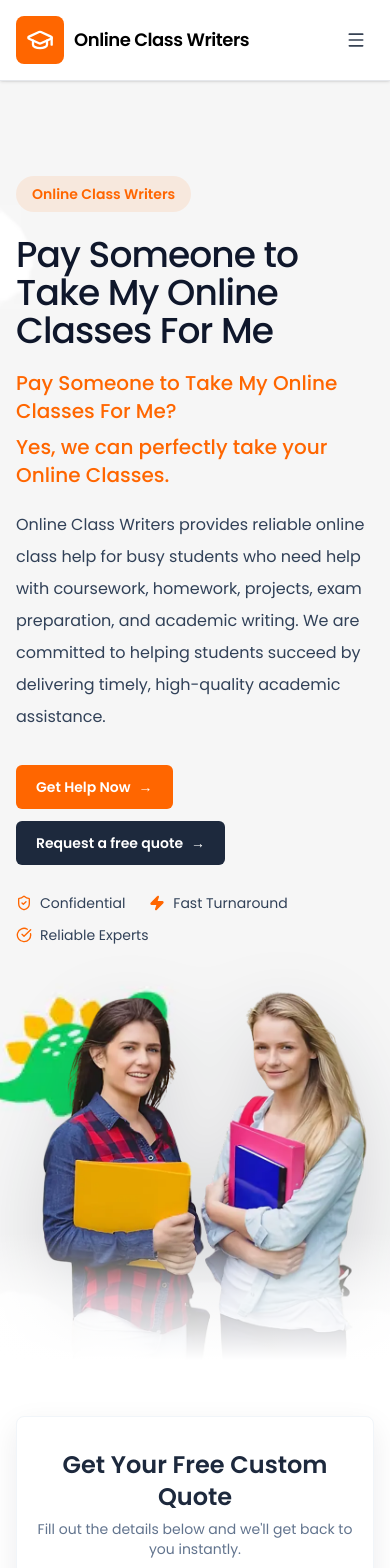
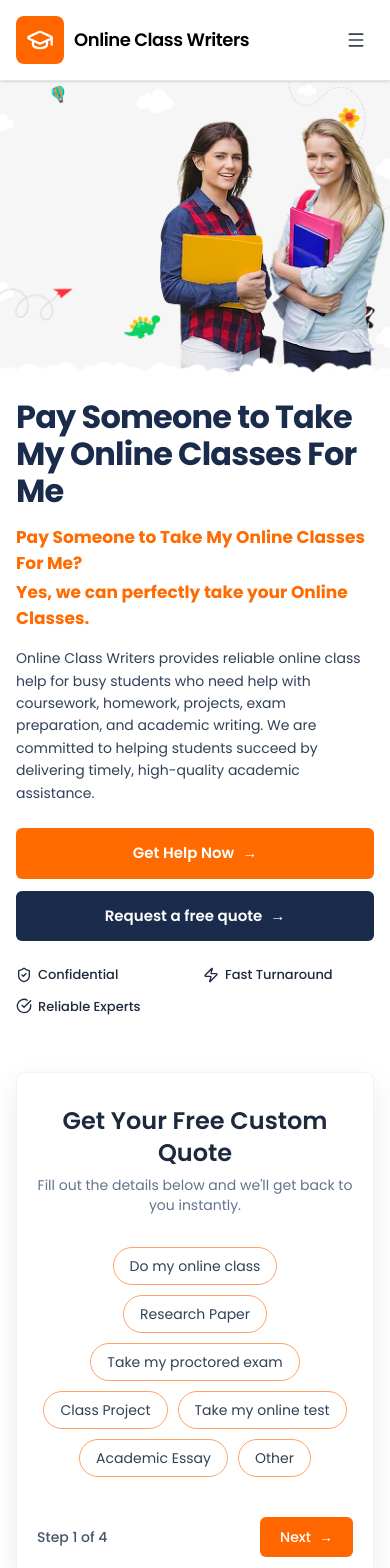
Before and after one commit to Mern-Unbeatable/alainmwadzua, a React app: page / in a window 390 px wide. Shown: the top 1568 px of the page. Built offline with nearby package versions, Linux system fonts and the light colour scheme.

Commit message:
Refactor code structure for improved readability and maintainability

```diff
--- a/src/components/home/HeroSection.jsx
+++ b/src/components/home/HeroSection.jsx
@@ -1,86 +1,206 @@
+// import React, { memo } from "react";
+// import { ShieldCheck, Zap, CheckCircle } from "lucide-react";
+
+// const HERO_BACKGROUND_IMAGE = "/mainHero.webp";
+// const HERO_RIGHT_IMAGE = "/heroRight.webp"; // Desktop Image
+// const HERO_MOBILE_IMAGE = "/mobileHero.png"; // Add your mobile/tab image path here
+
+// const HeroSection = memo(() => {
+//   return (
+//     <section className="relative isolate overflow-hidden pt-4 sm:pt-10 lg:pt-32">
+//       {/* Background Image - Only visible/relevant on desktop based on original design */}
+//       <div
+//         className="pointer-events-none absolute inset-0 z-0 bg-top bg-cover bg-no-repeat hidden lg:block"
+//         style={{ backgroundImage: `url(${HERO_BACKGROUND_IMAGE})` }}
+//         aria-hidden="true"
+//       />
+
+//       {/* FIXED: Removed 'px-4' from here for mobile.
+//         We only apply 'lg:px-4' for desktop so the mobile image can touch the edges.
+//       */}
+//       <div className="container mx-auto lg:px-4">
+//         <div className="flex flex-col lg:grid lg:grid-cols-2 gap-6 lg:gap-10 items-center pb-0 sm:pb-0 lg:pb-0">
+
+//           {/* Image Container - Ordered 1st on Mobile, 2nd on Desktop */}
+//           {/* Removed the negative margin hacks so it naturally fills 100% of the screen */}
+//           <div className="relative z-10 flex justify-center lg:justify-end order-1 lg:order-2 w-full lg:w-auto">
+//             {/* Desktop Image */}
+//             <img
+//               src={HERO_RIGHT_IMAGE}
+//               alt="Students holding books"
+//               className="hidden lg:block w-full max-w-[560px] object-contain drop-shadow-[0_28px_40px_rgba(15,23,42,0.15)]"
+//             />
+//             {/* Mobile/Tablet Image */}
+//             <img
+//               src={HERO_MOBILE_IMAGE}
+//               alt="Students holding books mobile"
+//               className="block lg:hidden w-full object-cover"
+//             />
+//           </div>
+
+//           {/* Text Content - Ordered 2nd on Mobile, 1st on Desktop */}
+//           {/* FIXED: Added 'px-4' here so the text still has padding on mobile devices */}
+//           <div className="relative z-30 w-full max-w-3xl order-2 lg:order-1 px-4 lg:px-0">
+//             {/* Hidden on mobile, visible on desktop */}
+//             <p className="hidden lg:inline-flex items-center rounded-full bg-orange-500/10 text-[#FF6B00] lg:text-primary px-4 py-2 text-sm font-semibold mb-6">
+//               Online Class Writers
+//             </p>
+
+//             <h1 className="text-[32px] sm:text-5xl lg:text-6xl font-bold lg:font-medium tracking-tight text-[#1a2b4c] lg:text-slate-900 leading-[1.15] lg:leading-[1.05]">
+//               Pay Someone to Take My Online Classes For Me
+//             </h1>
+
+//             <div className="mt-4 lg:mt-5 space-y-1 lg:space-y-2 text-[17px] sm:text-3xl font-bold lg:font-medium text-[#FF6B00] lg:text-primary">
+//               <p>Pay Someone to Take My Online Classes For Me?</p>
+//               <p>Yes, we can perfectly take your Online Classes.</p>
+//             </div>
+
+//             <p className="mt-4 lg:mt-5 max-w-xl text-[14px] lg:text-base text-slate-700 leading-[1.6] lg:leading-8">
+//               Online Class Writers provides reliable online class help for busy
+//               students who need help with coursework, homework, projects, exam
+//               preparation, and academic writing. We are committed to helping
+//               students succeed by delivering timely, high-quality academic
+//               assistance.
+//             </p>
+
+//             {/* Buttons - Stacked on mobile, row on desktop */}
+//             <div className="mt-6 lg:mt-8 flex flex-col sm:flex-row flex-wrap items-center gap-3">
+//               <button
+//                 type="button"
+//                 className="w-full sm:w-auto justify-center inline-flex items-center gap-2 rounded-md bg-[#FF6B00] lg:bg-primary px-5 py-3.5 lg:py-3 text-[15px] lg:text-sm font-semibold text-white transition-colors hover:opacity-90"
+//               >
+//                 Get Help Now
+//                 <span aria-hidden="true">→</span>
+//               </button>
+//               <button
+//                 type="button"
+//                 className="w-full sm:w-auto justify-center inline-flex items-center gap-2 rounded-md bg-[#1a2b4c] lg:bg-slate-800 px-5 py-3.5 lg:py-3 text-[15px] lg:text-sm font-semibold text-white transition-colors hover:bg-slate-700"
+//               >
+//                 Request a free quote
+//                 <span aria-hidden="true">→</span>
+//               </button>
+//             </div>
+
+//             {/* Checklist items - 2 columns on mobile, row on desktop */}
+//             <div className="mt-6 lg:mt-7 flex flex-wrap items-center gap-x-4 lg:gap-x-6 gap-y-3 text-[13px] lg:text-sm font-medium lg:font-normal text-slate-800 lg:text-slate-700">
+//               <div className="flex items-center gap-4 w-full sm:w-auto">
+//                 <span className="inline-flex items-center gap-1.5 lg:gap-2 w-[48%] sm:w-auto">
+//                   <ShieldCheck className="w-4 h-4 text-slate-800 lg:text-primary" />
+//                   Confidential
+//                 </span>
+//                 <span className="inline-flex items-center gap-1.5 lg:gap-2 w-[48%] sm:w-auto">
+//                   <Zap className="w-4 h-4 text-slate-800 lg:text-primary fill-transparent lg:fill-current" />
+//                   Fast Turnaround
+//                 </span>
+//               </div>
+//               <span className="inline-flex items-center gap-1.5 lg:gap-2 w-full sm:w-auto">
+//                 <CheckCircle className="w-4 h-4 text-slate-800 lg:text-primary" />
+//                 Reliable Experts
+//               </span>
+//             </div>
+//           </div>
+//         </div>
+//       </div>
+
+//       {/* Desktop Gradient Overlay */}
+//       <div className="hidden lg:block pointer-events-none absolute inset-x-0 bottom-0 z-20 h-32 bg-gradient-to-t from-white via-white/70 to-transparent sm:h-40 lg:h-48" />
+//     </section>
+//   );
+// });
+
+// HeroSection.displayName = "HeroSection";
+
+// export default HeroSection;
+
+
+
+
+
+
 import React, { memo } from "react";
 import { ShieldCheck, Zap, CheckCircle } from "lucide-react";
 
 const HERO_BACKGROUND_IMAGE = "/mainHero.webp";
 const HERO_RIGHT_IMAGE = "/heroRight.webp";
+const HERO_MOBILE_IMAGE = "/mobileHero.png";
 
 const HeroSection = memo(() => {
   return (
-    <section className="relative isolate overflow-hidden pt-24 sm:pt-28 lg:pt-32">
+    <section className="relative isolate overflow-hidden pt-0 lg:pt-32">
       <div
-        className="pointer-events-none absolute inset-0 z-0 bg-top bg-cover bg-no-repeat"
+        className="pointer-events-none absolute inset-0 z-0 bg-top bg-cover bg-no-repeat hidden lg:block"
         style={{ backgroundImage: `url(${HERO_BACKGROUND_IMAGE})` }}
         aria-hidden="true"
       />
 
-      <div className="container mx-auto px-4">
-        <div className="grid grid-cols-1 lg:grid-cols-2 gap-10 items-center pb-0 sm:pb-0 lg:pb-0">
-          <div className="relative z-30 max-w-3xl">
-            <p className="inline-flex items-center rounded-full bg-orange-500/10 text-primary px-4 py-2 text-sm font-semibold mb-6">
+      <div className="container mx-auto lg:px-4">
+        <div className="flex flex-col lg:grid lg:grid-cols-2 gap-6 lg:gap-10 items-center pb-0 sm:pb-0 lg:pb-0">
+          <div className="relative z-10 flex justify-center lg:justify-end order-1 lg:order-2 w-full lg:w-auto">
+            <img
+              src={HERO_RIGHT_IMAGE}
+              alt="Students holding books"
+              className="hidden lg:block w-full max-w-[560px] object-contain drop-shadow-[0_28px_40px_rgba(15,23,42,0.15)]"
+            />
+            <img
+              src={HERO_MOBILE_IMAGE}
+              alt="Students holding books mobile"
+              className="block lg:hidden w-full object-cover"
+            />
+          </div>
+          <div className="relative z-30 w-full max-w-3xl order-2 lg:order-1 px-4 lg:px-0">
+            <p className="hidden lg:inline-flex items-center rounded-full bg-orange-500/10 text-[#FF6B00] lg:text-primary px-4 py-2 text-sm font-semibold mb-6">
               Online Class Writers
             </p>
-
-            <h1 className="text-4xl sm:text-5xl lg:text-6xl font-medium tracking-tight text-slate-900 leading-[1.05] ">
+            <h1 className="text-[32px] sm:text-5xl lg:text-6xl font-bold lg:font-medium tracking-tight text-[#1a2b4c] lg:text-slate-900 leading-[1.15] lg:leading-[1.05]">
               Pay Someone to Take My Online Classes For Me
             </h1>
-
-            <div className="mt-5 space-y-2 text-xl sm:text-3xl font-medium text-primary">
+            <div className="mt-4 lg:mt-5 space-y-1 lg:space-y-2 text-[17px] sm:text-3xl font-bold lg:font-medium text-[#FF6B00] lg:text-primary">
               <p>Pay Someone to Take My Online Classes For Me?</p>
               <p>Yes, we can perfectly take your Online Classes.</p>
             </div>
-
-            <p className="mt-5 max-w-xl text-base text-slate-700 leading-8">
+            <p className="mt-4 lg:mt-5 max-w-xl text-[14px] lg:text-base text-slate-700 leading-[1.6] lg:leading-8">
               Online Class Writers provides reliable online class help for busy
               students who need help with coursework, homework, projects, exam
               preparation, and academic writing. We are committed to helping
               students succeed by delivering timely, high-quality academic
               assistance.
             </p>
-
-            <div className="mt-8 flex flex-wrap items-center gap-3">
+            <div className="mt-6 lg:mt-8 flex flex-col sm:flex-row flex-wrap items-center gap-3">
               <button
                 type="button"
-                className="inline-flex items-center gap-2 rounded-md bg-primary px-5 py-3 text-sm font-semibold text-white transition-colors hover:opacity-90"
+                className="w-full sm:w-auto justify-center inline-flex items-center gap-2 rounded-md bg-[#FF6B00] lg:bg-primary px-5 py-3.5 lg:py-3 text-[15px] lg:text-sm font-semibold text-white transition-colors hover:opacity-90"
               >
                 Get Help Now
                 <span aria-hidden="true">→</span>
               </button>
               <button
                 type="button"
-                className="inline-flex items-center gap-2 rounded-md bg-slate-800 px-5 py-3 text-sm font-semibold text-white transition-colors hover:bg-slate-700"
+                className="w-full sm:w-auto justify-center inline-flex items-center gap-2 rounded-md bg-[#1a2b4c] lg:bg-slate-800 px-5 py-3.5 lg:py-3 text-[15px] lg:text-sm font-semibold text-white transition-colors hover:bg-slate-700"
               >
                 Request a free quote
                 <span aria-hidden="true">→</span>
               </button>
             </div>
-
-            <div className="mt-7 flex flex-wrap items-center gap-x-6 gap-y-3 text-sm text-slate-700">
-              <span className="inline-flex items-center gap-2">
-                <ShieldCheck className="w-4 h-4 text-primary" />
-                Confidential
-              </span>
-              <span className="inline-flex items-center gap-2">
-                <Zap className="w-4 h-4 text-primary fill-current" />
-                Fast Turnaround
-              </span>
-              <span className="inline-flex items-center gap-2">
-                <CheckCircle className="w-4 h-4 text-primary" />
+            <div className="mt-6 lg:mt-7 flex flex-wrap items-center gap-x-4 lg:gap-x-6 gap-y-3 text-[13px] lg:text-sm font-medium lg:font-normal text-slate-800 lg:text-slate-700">
+              <div className="flex items-center gap-4 w-full sm:w-auto">
+                <span className="inline-flex items-center gap-1.5 lg:gap-2 w-[48%] sm:w-auto">
+                  <ShieldCheck className="w-4 h-4 text-slate-800 lg:text-primary" />
+                  Confidential
+                </span>
+                <span className="inline-flex items-center gap-1.5 lg:gap-2 w-[48%] sm:w-auto">
+                  <Zap className="w-4 h-4 text-slate-800 lg:text-primary fill-transparent lg:fill-current" />
+                  Fast Turnaround
+                </span>
+              </div>
+              <span className="inline-flex items-center gap-1.5 lg:gap-2 w-full sm:w-auto">
+                <CheckCircle className="w-4 h-4 text-slate-800 lg:text-primary" />
                 Reliable Experts
               </span>
             </div>
           </div>
-
-          <div className="relative z-10 flex justify-center lg:justify-end">
-            <img
-              src={HERO_RIGHT_IMAGE}
-              alt="Students holding books"
-              className="w-full max-w-140 object-contain drop-shadow-[0_28px_40px_rgba(15,23,42,0.15)]"
-            />
-          </div>
         </div>
       </div>
-
-      <div className="pointer-events-none absolute inset-x-0 bottom-0 z-20 h-32 bg-gradient-to-t from-white via-white/70 to-transparent sm:h-40 lg:h-48" />
+      <div className="hidden lg:block pointer-events-none absolute inset-x-0 bottom-0 z-20 h-32 bg-gradient-to-t from-white via-white/70 to-transparent sm:h-40 lg:h-48" />
     </section>
   );
 });
```
Also changed, not shown: public/mobileHero.png (added).
